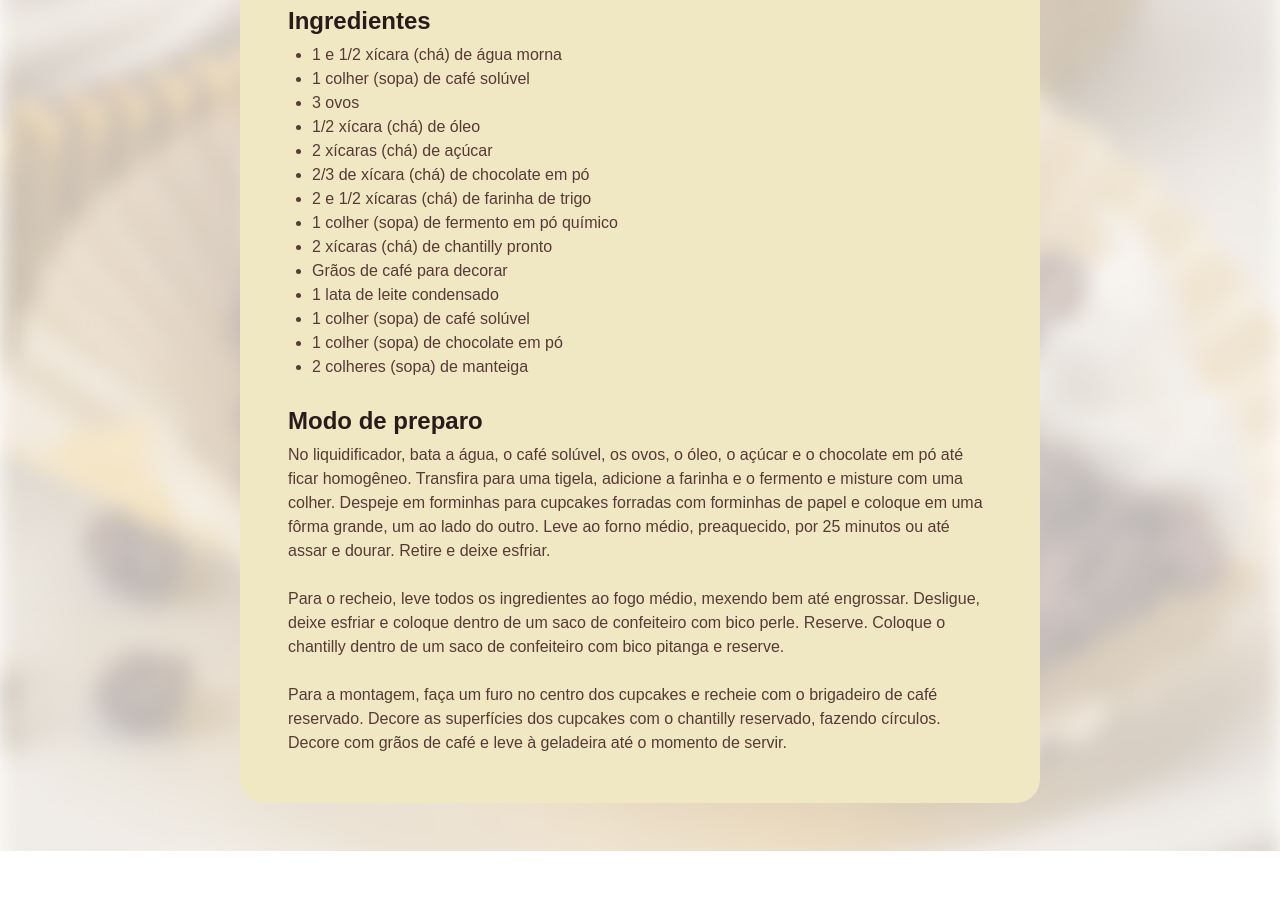
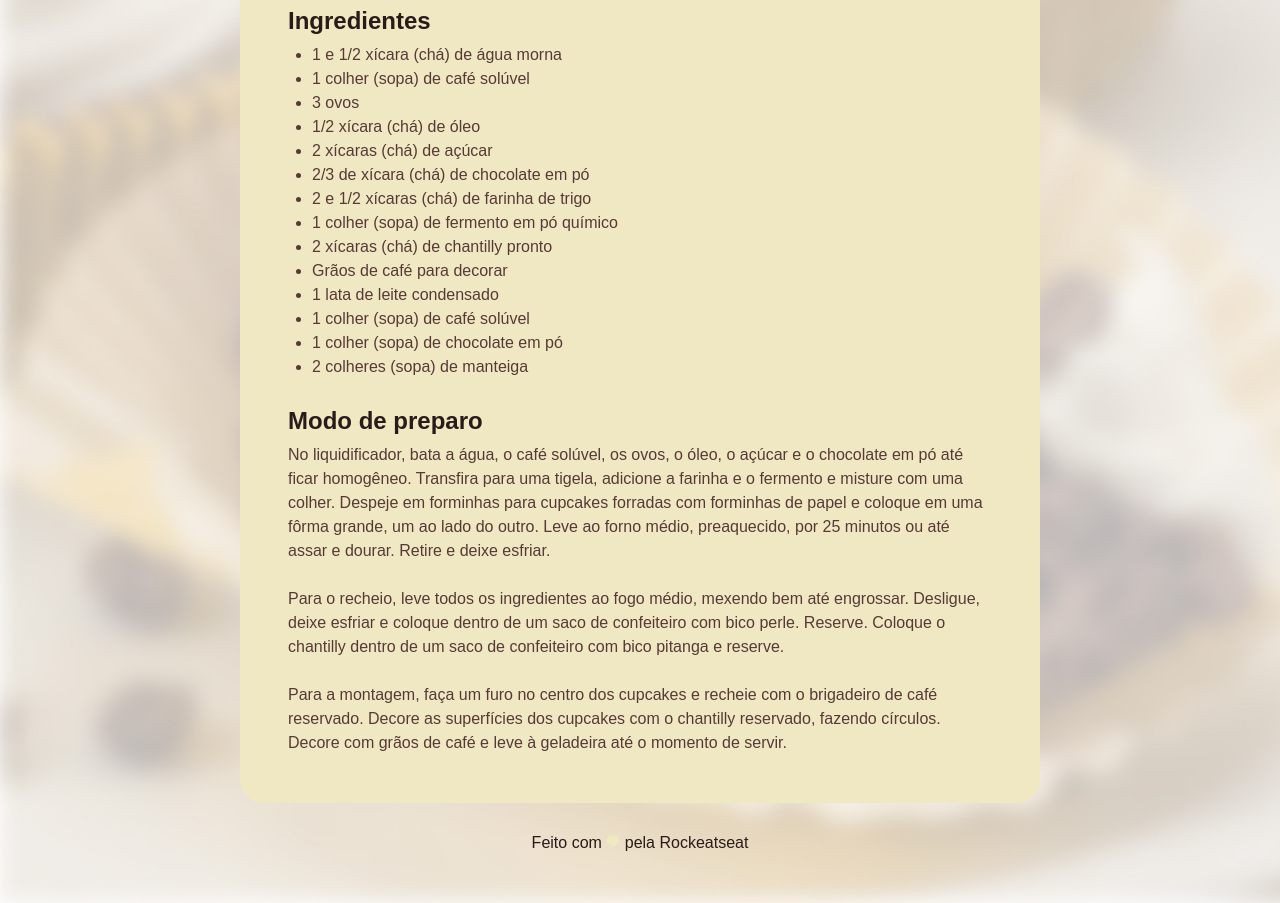
Before and after one commit to matheusfefagundes/P-gina-de-receita, a plain HTML site: page index.html in a window 1280 px wide. Shown: the part 720-1623 px from the top of the page. Before the commit the page ends 1571 px from the top, so only its background shows below. Drawn offline with Linux system fonts and the light colour scheme; a web font is replaced by a local one.

Commit message:
adicionando footer

```diff
--- a/index.html
+++ b/index.html
@@ -61,5 +61,11 @@
                 </p>
             </section>
     </div>
+
+    <footer>
+        Feito com
+        <img src="assets/heart.svg" alt="coracao">
+        pela Rockeatseat
+    </footer>
 </body>
 </html>
--- a/style.css
+++ b/style.css
@@ -20,7 +20,7 @@ body {
     padding: 24px;
     background-color: #F0E8C2;
     border-radius: 24px;
-    margin: 48px auto;
+    margin: 48px auto 28px;
 }
 
 img {
@@ -58,3 +58,15 @@ h1, h2 {
 ul {
     padding-left: 24px;
 }
+
+footer {
+    color: #291B1A;
+    text-align: center;
+    padding-bottom: 48px;
+}
+
+footer img {
+    color: #291B1A;
+    padding-bottom: 5px;
+    vertical-align: middle;
+}
```
Also changed, not shown: assets/heart.svg (added).
